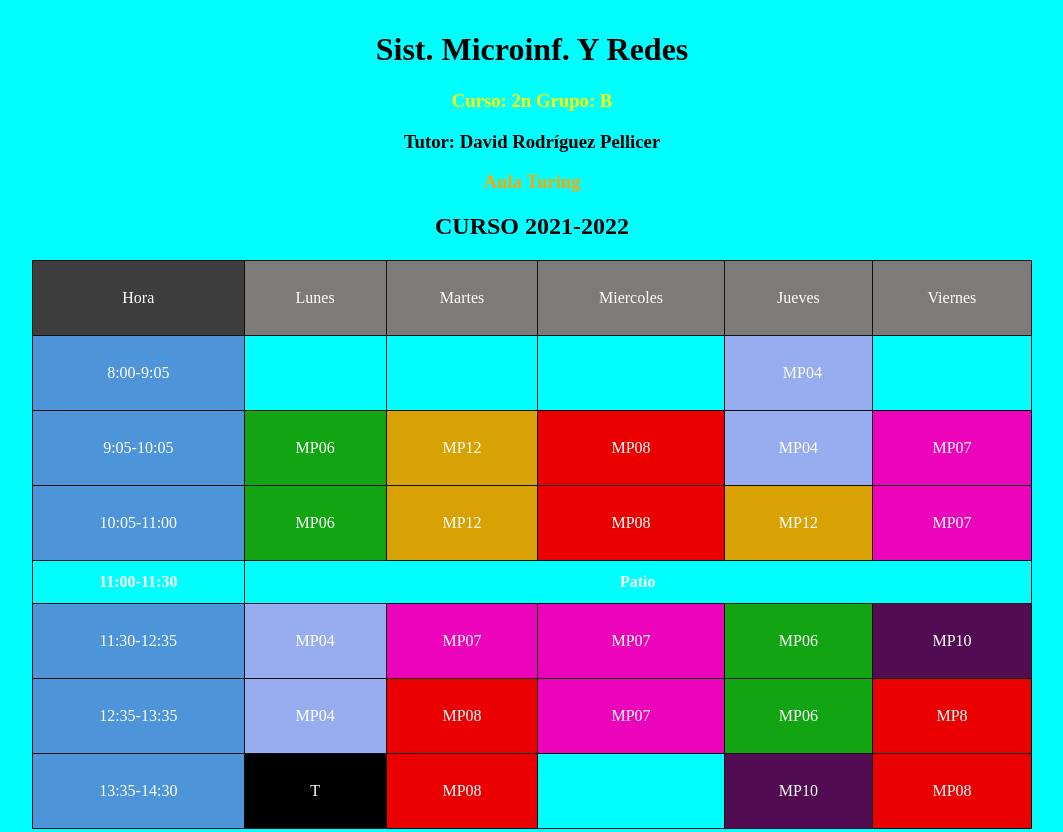
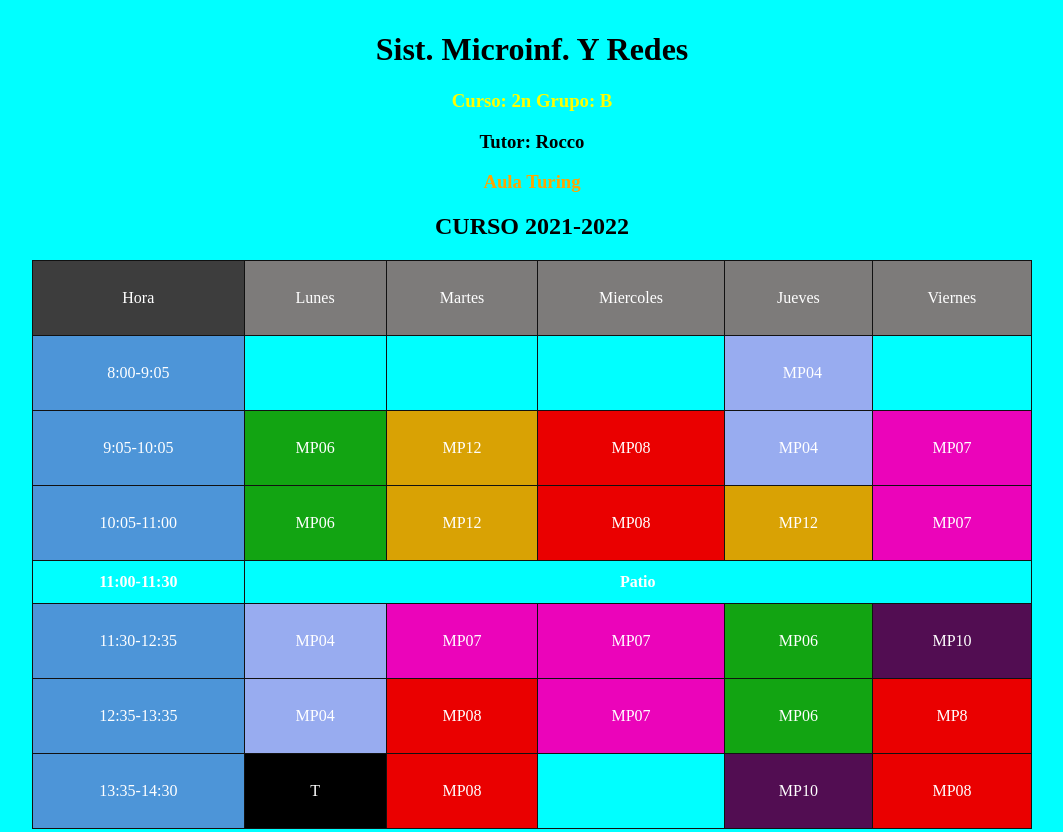
Before and after one commit to CristianLopezChaves/Tablas, a plain HTML site: page index.html in a window 1280 px wide. Shown: the top 832 px of the page, without its empty margins (113-1176 px from the left). Drawn offline with Linux system fonts and the light colour scheme.

Commit message:
Update index.html

```diff
--- a/index.html
+++ b/index.html
@@ -10,7 +10,7 @@
        <h1>Sist. Microinf. Y Redes</h1>
        <div>
        <h3>Curso: 2n Grupo: B</h3>
-       <h3>Tutor: David Rodríguez Pellicer</h3>
+       <h3>Tutor: Rocco </h3>
        <h3>Aula Turing</h3>
        </div>
        <h2>CURSO 2021-2022</h2>
```
